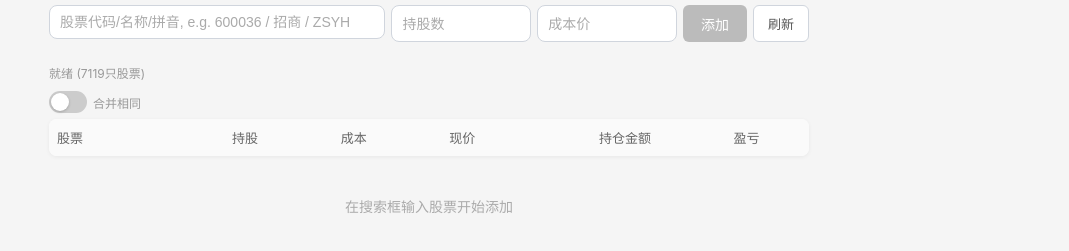
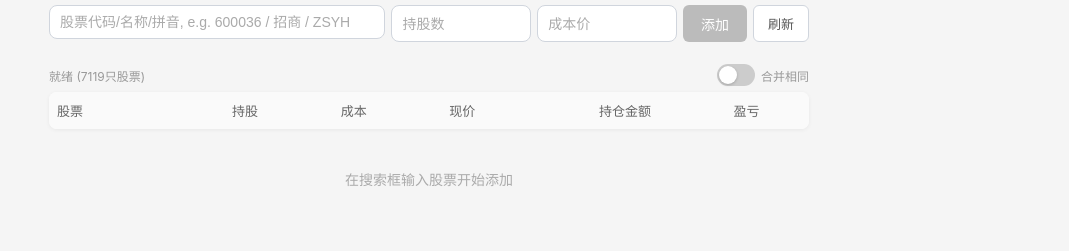
Before and after one commit to mavericklou/SouAGu, a plain HTML site: page portfolio.html in a window 1280 px wide. Shown: the part 55-306 px from the top of the page, without its empty margins (211-1280 px from the left). Drawn offline with Linux system fonts and the light colour scheme.

Commit message:
layout: merge status and merge-switch on one row

```diff
--- a/portfolio.html
+++ b/portfolio.html
@@ -76,7 +76,7 @@ tr:last-child { border-bottom: none; }
 .flat { color: #999; }
 .summary { display: flex; gap: 20px; margin-bottom: 10px; font-size: 14px; flex-wrap: wrap; }
 .summary span { font-weight: 600; }
-.status { font-size: 12px; color: #999; margin-bottom: 10px; }
+.status { font-size: 12px; color: #999; }
 .error { color: #e74c3c; font-size: 12px; }
 .empty { text-align: center; padding: 40px 0; color: #aaa; font-size: 14px; }
 #stockSearchContainer { flex: 2; min-width: 120px; }
@@ -179,9 +179,9 @@ tr:last-child { border-bottom: none; }
 </div>
 
 <div class="summary" id="summary"></div>
-<div class="status" id="status">加载中...</div>
 
-<div style="text-align:right;margin-bottom:6px">
+<div style="display:flex;align-items:center;justify-content:space-between;margin-bottom:6px">
+  <div class="status" id="status">加载中...</div>
   <div class="merge-switch" id="mergeSwitch" title="合并相同股票">
     <div class="switch-track" id="switchTrack"><div class="switch-knob"></div></div>
     <span>合并相同</span>
```
